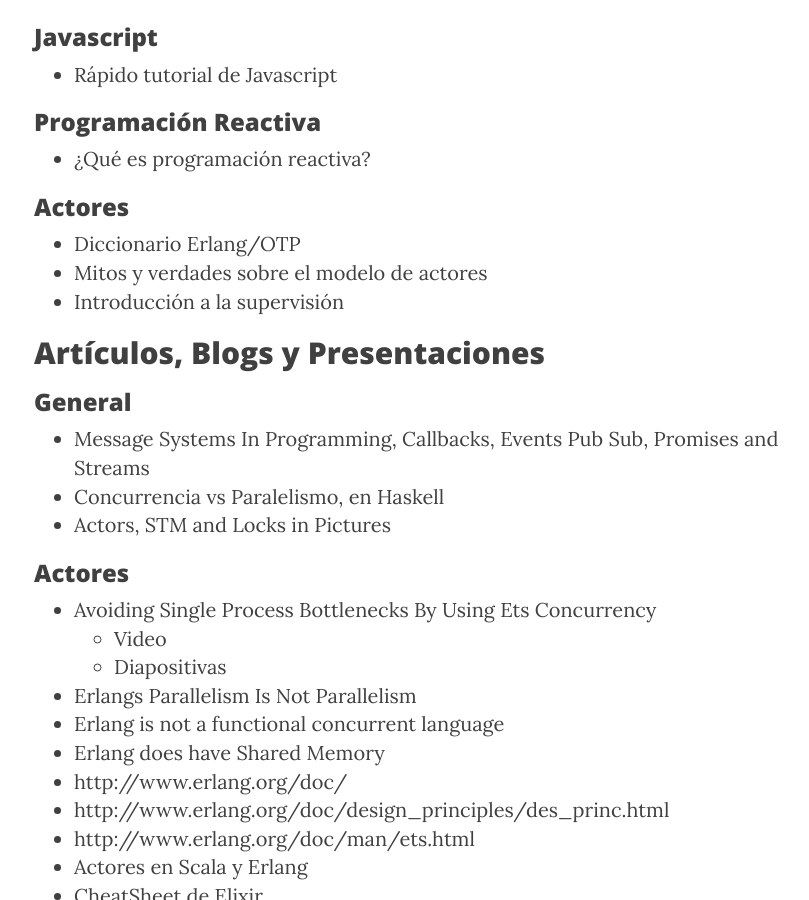
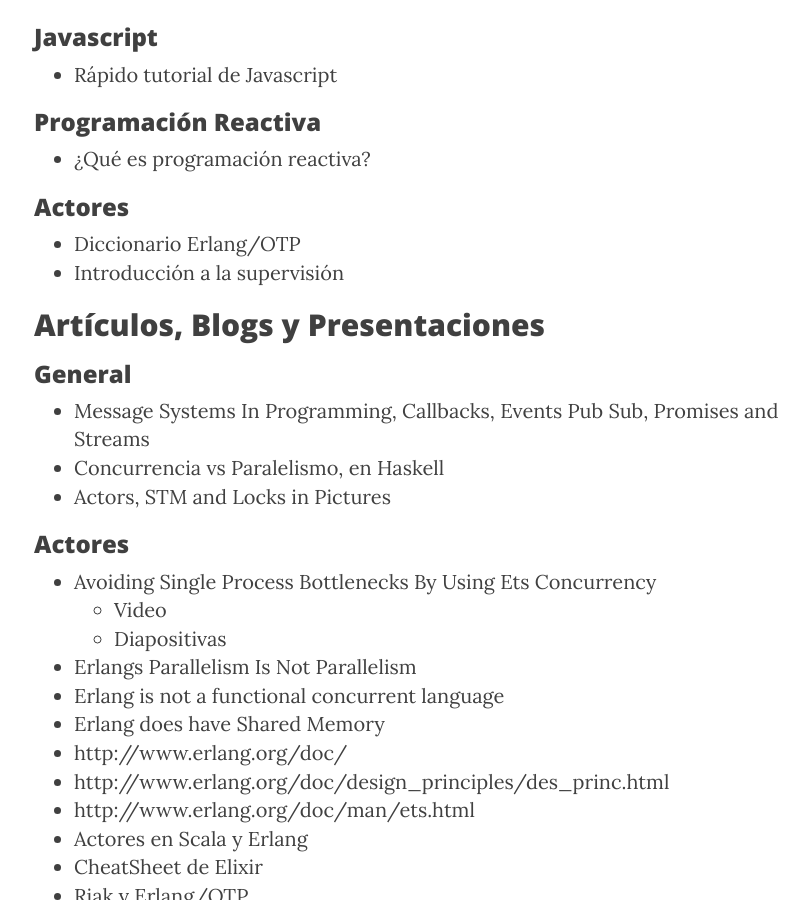
Before and after one commit to arquitecturas-concurrentes/arquitecturas-concurrentes.github.io, a Jekyll site: the page built from material.md, in a window 1280 px wide and 900 px high, scrolled down 2126 px. Shown: the whole window, without its empty margins (231-1040 px from the left). Built offline with Jekyll 4.4.1, drawn with Linux system fonts in a browser that asks for light colours; nearby versions of some CDN libraries.

Commit message:
Update material.md

```diff
--- a/material.md
+++ b/material.md
@@ -68,7 +68,6 @@
 ###Actores
 
 - [Diccionario Erlang/OTP](https://docs.google.com/document/d/1QG6Aq9AnSuHH5L3r0F063LgYAAP8ts5wSTEmXd8d3r0)
-- [Mitos y verdades sobre el modelo de actores](https://docs.google.com/document/d/1-HwUOZEO7zr3qhQN70eRmQ-eYRsrpzxXx0pHOtNyZMg)
 - [Introducción a la supervisión](https://docs.google.com/document/d/1r_E6Hj4F-38dy5tDbxfTBW2XaU8sSRaf9qtC-VuLDIw)
 
 ## Artículos, Blogs y Presentaciones
```
